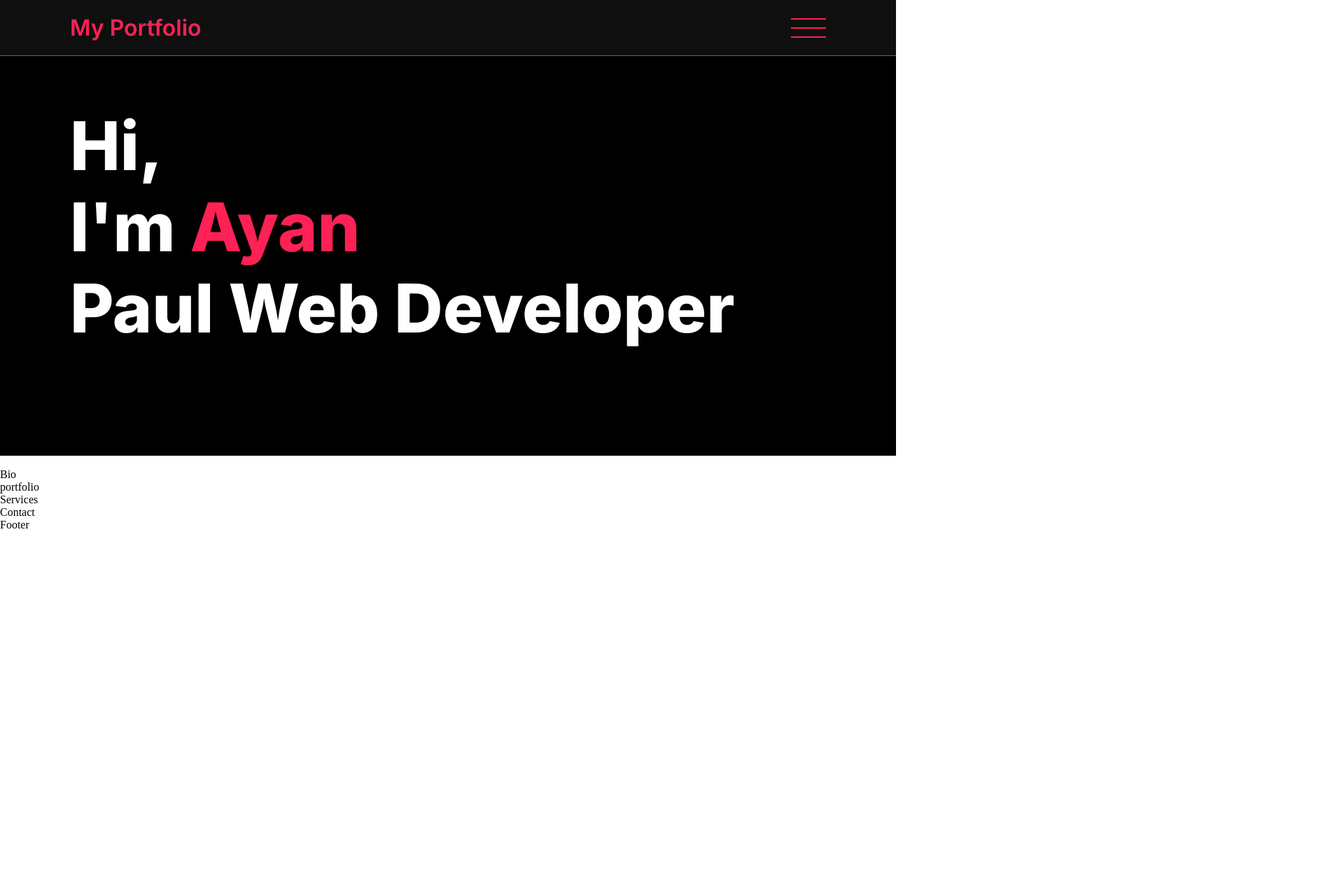
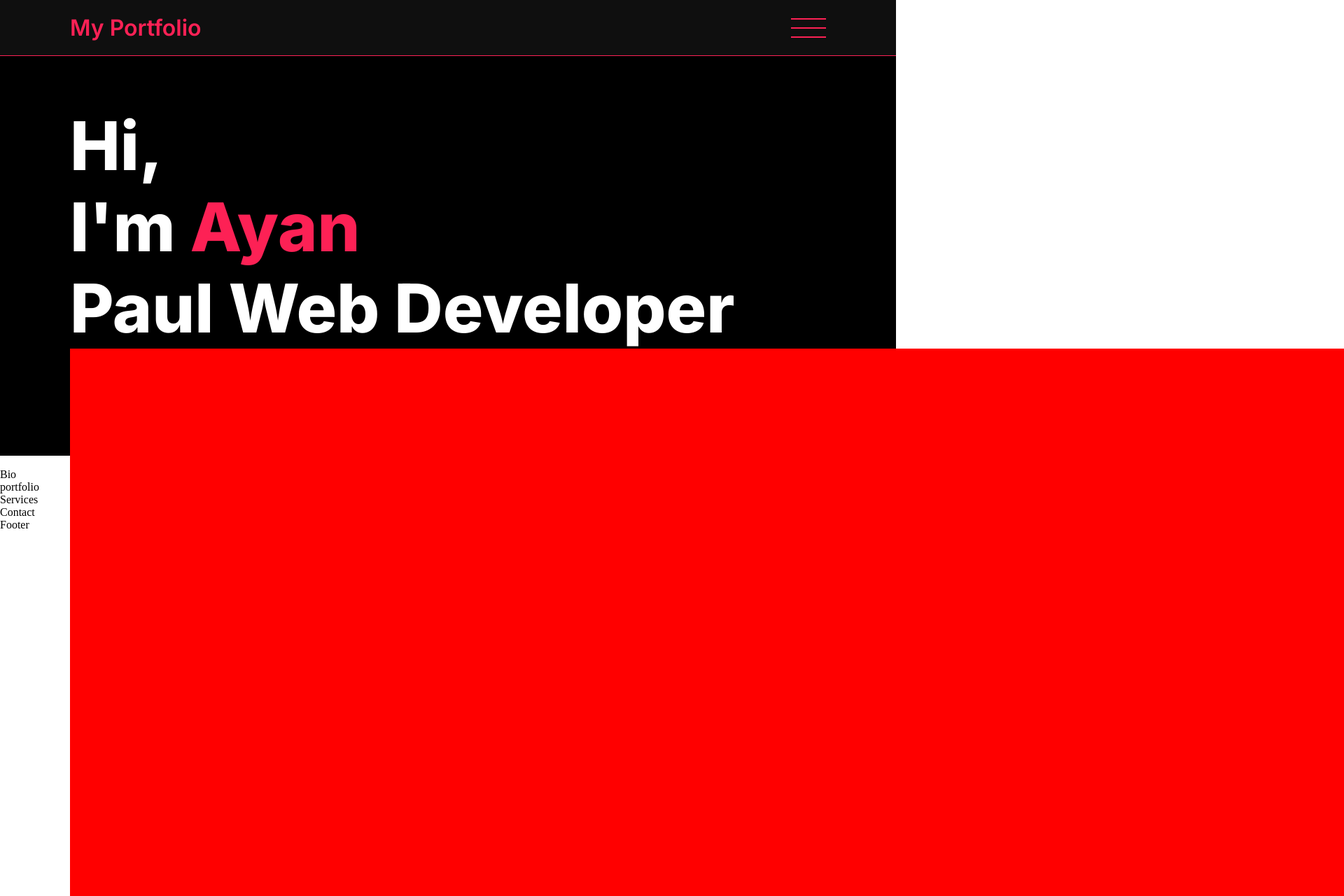
Before and after one commit to Ayanpaul11/Portfolio, a React (Vite) app: page / in a window 1280 px wide. Shown: the top 1280 px of the page at 70% size, 1920 px wide, since content can reach past the window. Before the commit the page ends 800 px from the top, so only its background shows below. Built offline with nearby package versions, Linux system fonts and the light colour scheme.

Commit message:
Update Header.jsx

```diff
--- a/src/Components/Home/Header.jsx
+++ b/src/Components/Home/Header.jsx
@@ -1,5 +1,6 @@
 import React from "react";
 import HCss from "./Css/Header.module.css";
+import ImgReact from "./../../assets/7.png";
 
 export default function Header() {
   return (
@@ -12,6 +13,8 @@ export default function Header() {
         <br />
         Paul Web Developer
       </p>
+
+      <img src={ImgReact} alt="Img_React" className={HCss.ImgReact} />
     </div>
   );
 }
```
